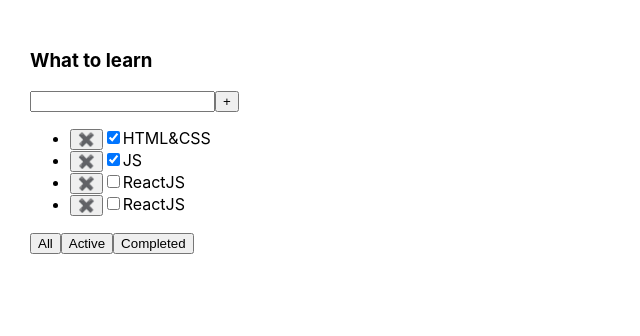
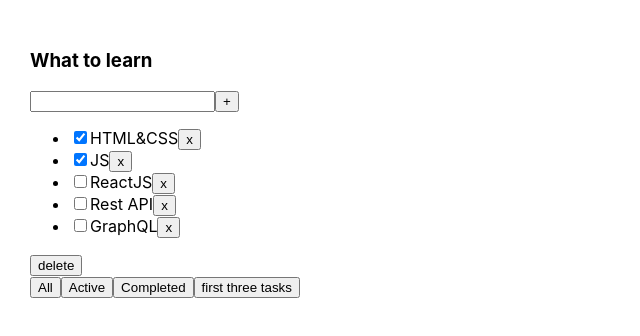
Before and after one commit to AShamshin/Todolist, a React (Create React App) app: page / in a window 1280 px wide. Shown: the top 336 px of the page, without its empty margins (0-640 px from the left). Built offline with nearby package versions, Linux system fonts and the light colour scheme.

Commit message:
Todolist delete

```diff
--- a/src/App.tsx
+++ b/src/App.tsx
@@ -1,60 +1,111 @@
-import { useState } from 'react';
+// import React, { useState } from 'react';
+// import './App.css';
+// import { Todolist } from './Todolist';
+
+// export type FilterValuesType = 'all' | 'active' | 'completed';
+
+// function App() {
+//   let [tasks, setTasks] = useState([
+//     { id: 1, title: 'HTML&CSS', isDone: true },
+//     { id: 2, title: 'JS', isDone: true },
+//     { id: 3, title: 'ReactJS', isDone: false },
+//     { id: 4, title: 'Rest API', isDone: false },
+//     { id: 5, title: 'GraphQL', isDone: false },
+//   ]);
+
+//   function removeTask(id: number) {
+//     let filteredTasks = tasks.filter((t) => t.id !== id);
+//     setTasks(filteredTasks);
+//   }
+
+//   let [filter, setFilter] = useState<FilterValuesType>('all');
+
+//   let tasksForTodolist = tasks;
+
+//   if (filter === 'active') {
+//     tasksForTodolist = tasks.filter((t) => t.isDone === false);
+//   }
+//   if (filter === 'completed') {
+//     tasksForTodolist = tasks.filter((t) => t.isDone === true);
+//   }
+
+//   function changeFilter(value: FilterValuesType) {
+//     setFilter(value);
+//   }
+
+//   return (
+//     <div className='App'>
+//       <Todolist
+//         title='What to learn'
+//         tasks={tasksForTodolist}
+//         removeTask={removeTask}
+//         changeFilter={changeFilter}
+//       />
+//     </div>
+//   );
+// }
+
+// export default App;
+
+//-------------------------------------------------------------------------
+
+import React, { useState } from 'react';
 import './App.css';
-import { TaskType, Todolist } from './Todolist';
+import { Todolist } from './Todolist';
 
-export type ButtonNameType = 'All' | 'Active' | 'Completed';
+export type FilterValuesType = 'all' | 'active' | 'completed' | 'three';
 
 function App() {
-  let [tasks1, setTasks1] = useState<Array<TaskType>>([
+  let [tasks, setTasks] = useState([
     { id: 1, title: 'HTML&CSS', isDone: true },
     { id: 2, title: 'JS', isDone: true },
     { id: 3, title: 'ReactJS', isDone: false },
-    { id: 4, title: 'ReactJS', isDone: false },
+    { id: 4, title: 'Rest API', isDone: false },
+    { id: 5, title: 'GraphQL', isDone: false },
   ]);
 
-  const removeTask = (taskId: number) => {
-    setTasks1(tasks1.filter((el: TaskType) => el.id !== taskId));
+  const threeTasks = () => {
+    let tacks2 = tasks.filter((el) => el.id <= 3);
+
+    setTasks(tacks2);
   };
 
-  let [filterTask, setFilterTask] = useState<ButtonNameType>('All');
-
-  const filteringTasks = (buttonName: ButtonNameType) => {
-    setFilterTask(buttonName);
+  const deleteAllTasks = () => {
+    setTasks([]);
   };
 
-  let filteredTasks = tasks1;
-  if (filterTask === 'Active') {
-    filteredTasks = tasks1.filter((el) => el.isDone);
+  function removeTask(id: number) {
+    let filteredTasks = tasks.filter((t) => t.id !== id);
+    setTasks(filteredTasks);
   }
-  if (filterTask === 'Completed') {
-    filteredTasks = tasks1.filter((el) => !el.isDone);
+
+  let [filter, setFilter] = useState<FilterValuesType>('all');
+
+  let tasksForTodolist = tasks;
+
+  if (filter === 'active') {
+    tasksForTodolist = tasks.filter((t) => t.isDone === false);
+  }
+  if (filter === 'completed') {
+    tasksForTodolist = tasks.filter((t) => t.isDone === true);
+  }
+
+  function changeFilter(value: FilterValuesType) {
+    setFilter(value);
   }
 
   return (
     <div className='App'>
       <Todolist
         title='What to learn'
-        tasks={filteredTasks}
+        tasks={tasksForTodolist}
         removeTask={removeTask}
-        filteringTasks={filteringTasks}
+        changeFilter={changeFilter}
+        deleteAllTasks={deleteAllTasks}
+        threeTasks={threeTasks}
       />
     </div>
   );
 }
 
 export default App;
-
-//  let [filterTack, setFilterTack] = useState<ButtonNameType>('All');
-
-//  const filteringTasks = (buttonName: ButtonNameType) => {
-//    setFilterTack(buttonName);
-//  };
-
-//  let filteredTasks = tasks1;
-
-//  if (filterTack === 'Active') {
-//    filteredTasks = tasks1.filter((el) => el.isDone);
-//  }
-//  if (filterTack === 'Completed') {
-//    filteredTasks = tasks1.filter((el) => !el.isDone);
-//  }
--- a/src/Todolist.tsx
+++ b/src/Todolist.tsx
@@ -1,6 +1,7 @@
-import { ButtonNameType } from './App';
+import React from 'react';
+import { FilterValuesType } from './App';
 
-export type TaskType = {
+type TaskType = {
   id: number;
   title: string;
   isDone: boolean;
@@ -9,8 +10,10 @@ export type TaskType = {
 type PropsType = {
   title: string;
   tasks: Array<TaskType>;
-  removeTask: (id: number) => void;
-  filteringTasks: (buttonName: ButtonNameType) => void;
+  removeTask: (taskId: number) => void;
+  changeFilter: (value: FilterValuesType) => void;
+  deleteAllTasks: () => void;
+  threeTasks: () => void;
 };
 
 export function Todolist(props: PropsType) {
@@ -22,45 +25,118 @@ export function Todolist(props: PropsType) {
         <button>+</button>
       </div>
       <ul>
-        {props.tasks.map((el) => {
-          return (
-            <li key={el.id}>
+        {props.tasks.map((t) => (
+          <li key={t.id}>
+            <input type='checkbox' checked={t.isDone} />
+            <span>{t.title}</span>
             <button
               onClick={() => {
-                  props.removeTask(el.id);
+                props.removeTask(t.id);
               }}
             >
-                ✖️
+              x
             </button>
-              <input type='checkbox' checked={el.isDone} />
-              <span>{el.title}</span>
           </li>
-          );
-        })}
+        ))}
       </ul>
+      <button onClick={props.deleteAllTasks}>delete</button>
+
       <div>
         <button
           onClick={() => {
-            props.filteringTasks('All');
+            props.changeFilter('all');
           }}
         >
           All
         </button>
         <button
           onClick={() => {
-            props.filteringTasks('Active');
+            props.changeFilter('active');
           }}
         >
           Active
         </button>
         <button
           onClick={() => {
-            props.filteringTasks('Completed');
+            props.changeFilter('completed');
           }}
         >
           Completed
         </button>
+        <button onClick={props.threeTasks}>first three tasks</button>
       </div>
     </div>
   );
 }
+
+//------------------------------------------------------------------------------------------------
+
+// import React, {useState} from 'react';
+// import {FilterValuesType} from './App';
+//
+// type TaskType = {
+//     id: number
+//     title: string
+//     isDone: boolean
+// }
+//
+// type PropsType = {
+//     title: string
+//     tasks: Array<TaskType>
+//     removeTask: (taskId: number) => void
+//     //changeFilter: (value: FilterValuesType) => void
+//     deleteAllTasks:()=>void
+// }
+//
+// export function Todolist(props: PropsType) {
+//
+//     let [filter, setFilter] = useState<FilterValuesType>("all");
+//
+//     let tasksForTodolist = props.tasks;
+//
+//     if (filter === "three") {
+//         tasksForTodolist = props.tasks.filter(t => t.id<4);
+//     }
+//     if (filter === "active") {
+//         tasksForTodolist = props.tasks.filter(t => t.isDone === false);
+//     }
+//     if (filter === "completed") {
+//         tasksForTodolist = props.tasks.filter(t => t.isDone === true);
+//     }
+//
+//     function changeFilter(value: FilterValuesType) {
+//         setFilter(value);
+//     }
+//
+//     return <div>
+//         <h3>{props.title}</h3>
+//         <div>
+//             <input/>
+//             <button>+</button>
+//         </div>
+//         <ul>
+//             {
+//                 tasksForTodolist.map(t => <li key={t.id}>
+//                     <input type="checkbox" checked={t.isDone}/>
+//                     <span>{t.title}</span>
+//                     <button onClick={ () => { props.removeTask(t.id) } }>x</button>
+//                 </li>)
+//             }
+//         </ul>
+//         <button onClick={()=>props.deleteAllTasks()}>DELETE ALL TASKS</button>
+//         <div>
+//             <button onClick={ () => { changeFilter("three") } }>
+//                 Give me the first three
+//             </button>
+//             <button onClick={ () => { changeFilter("all") } }>
+//                 All
+//             </button>
+//             <button onClick={ () => { changeFilter("active") } }>
+//                 Active
+//             </button>
+//             <button onClick={ () => { changeFilter("completed") } }>
+//                 Completed
+//             </button>
+//         </div>
+//     </div>
+// }
```
Lines whose indentation alone changed are shown as unchanged.
